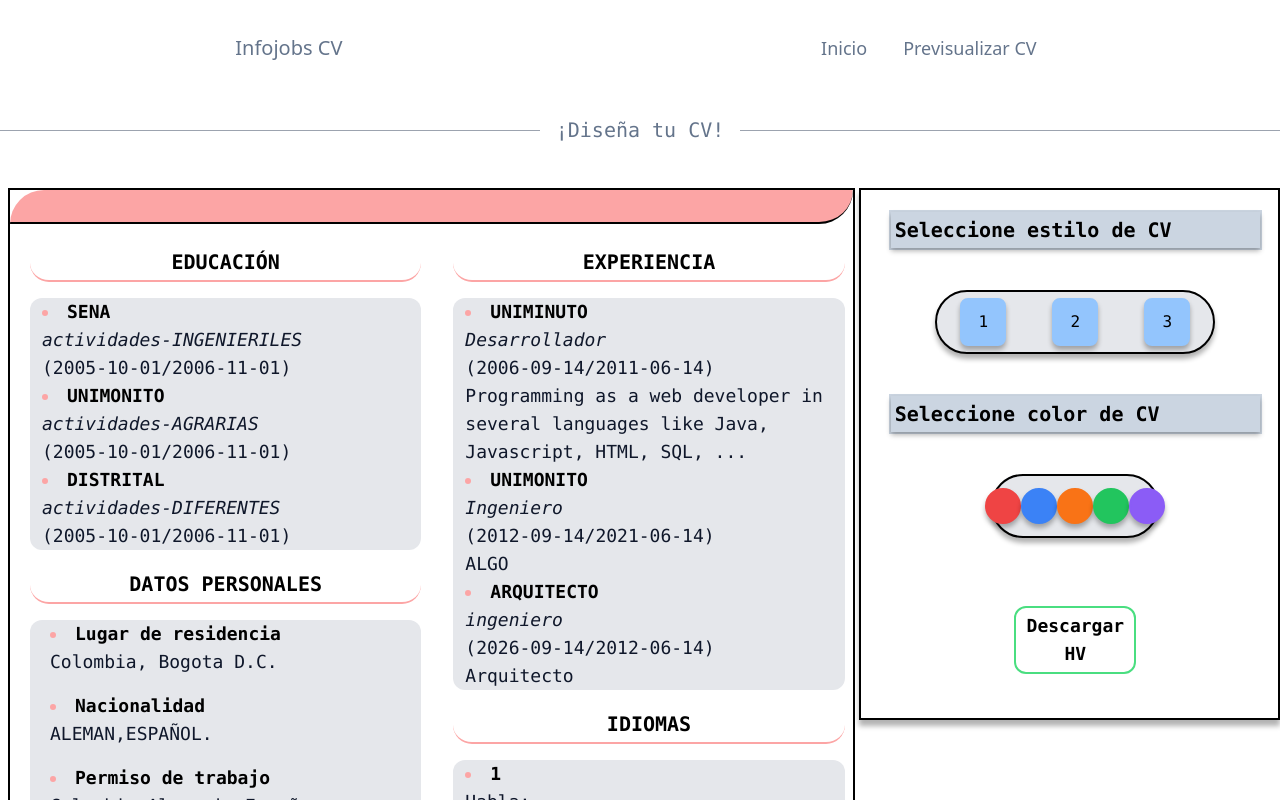
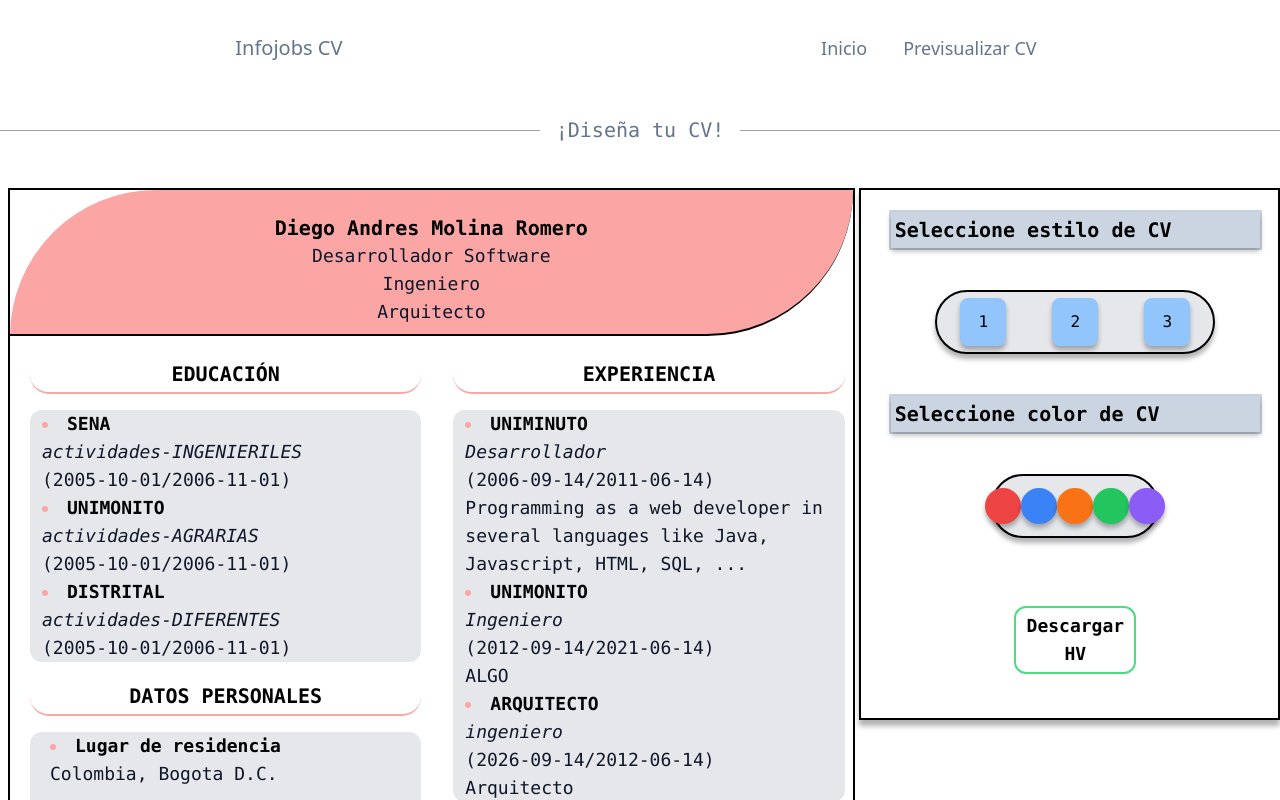
Before and after one commit to David-Viuche/info_cv_share, a Next.js app: page /preview in a window 1280 px wide. Both pictures are taken after a click on the button "Estilo tres". Shown: the top 800 px of the page. Built offline with nearby package versions, Linux system fonts and the light colour scheme.

Commit message:
fix display name and position on CV 3

```diff
--- a/src/pages/preview.jsx
+++ b/src/pages/preview.jsx
@@ -639,11 +639,15 @@ export default function Preview() {
                 {/*Name*/}
                 <div className="md:pt-4 sm:pt-2 xs:pt-1 md:text-center sm:text-center xs:text-center">
                   <span className="font-mono block text-black font-bold md:text-xl sm:text-base xs:text-xs">
-                    {data.name}
+                    {data.personalData.map((element) => (
+                      <div>{element.name}</div>
+                    ))}
                   </span>
                   {/*Position*/}
                   <span className="font-mono block text-slate-900 md:text-lg sm:text-sm xs:text-xxs">
-                    {data.preferredPosition}
+                    {data.futureJob.map((element) => (
+                      <div>{element.preferredPosition}</div>
+                    ))}
                   </span>
                 </div>
               </div>
```
